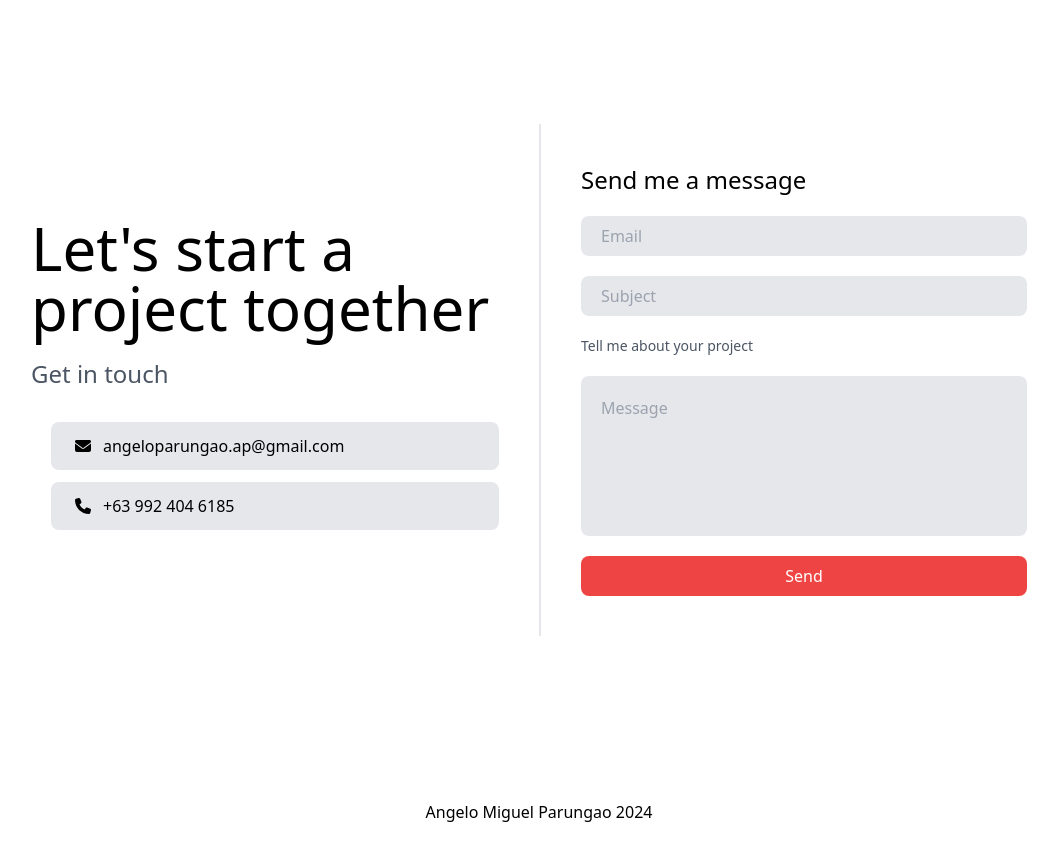
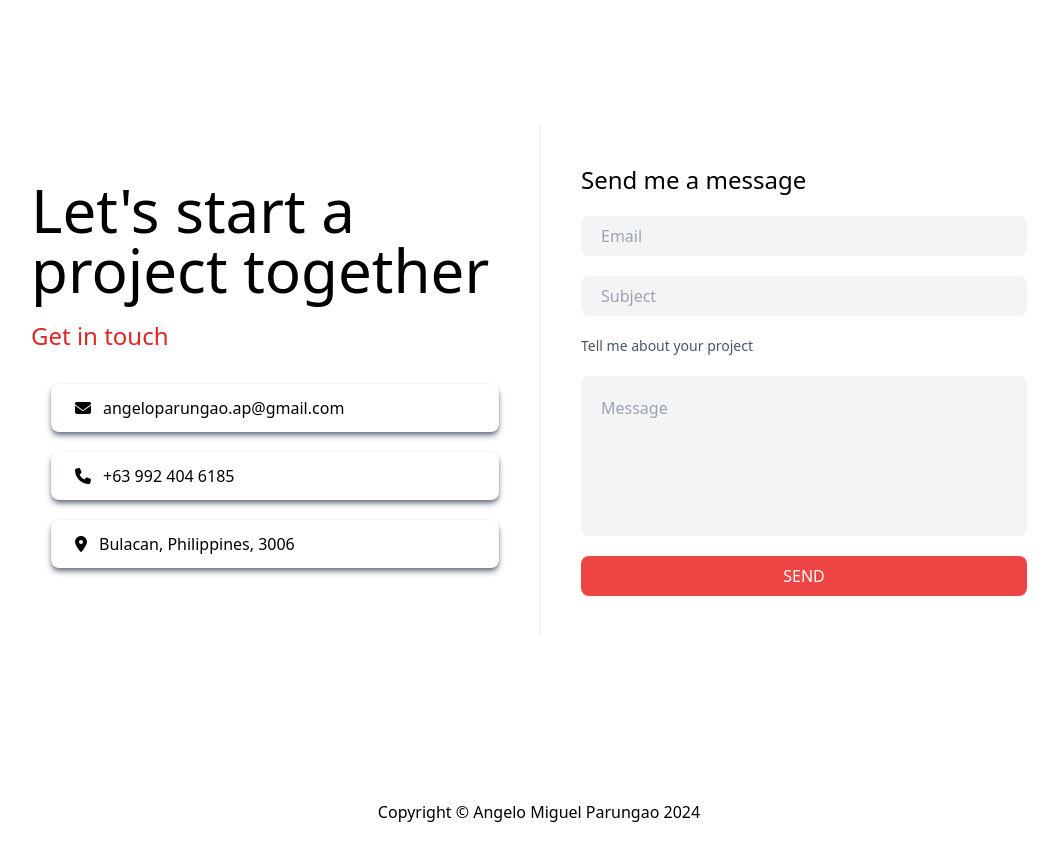
Before and after one commit to AngeloParungao/My-Porfolio, a React (Vite) app: page / in a window 1280 px wide. Shown: the part 1620-2464 px from the top of the page, without its empty margins (101-1159 px from the left). Built offline with nearby package versions, Linux system fonts and the light colour scheme.

Commit message:
Feat: UI

```diff
--- a/src/App.jsx
+++ b/src/App.jsx
@@ -14,7 +14,7 @@ import {
   faLinkedin,
 } from "@fortawesome/free-brands-svg-icons";
 
-import { faArrowDown, faEnvelope, faPhone } from "@fortawesome/free-solid-svg-icons";
+import { faArrowDown, faEnvelope, faLocationDot, faPhone } from "@fortawesome/free-solid-svg-icons";
 import Footer from "./components/Footer";
 
 function App() {
@@ -369,46 +369,62 @@ function App() {
           </section>
           <section id="contact" className="h-dvh w-full px-10 lg:px-28 xl:px-35 flex justify-center items-center">
               <Toaster position="bottom-right" reverseOrder={false}/>
-              <div className="w-full flex flex-col md:flex-row justify-center lg:items-center gap-10 md:gap-0">
+              <motion.div className="w-full flex flex-col md:flex-row justify-center lg:items-center gap-10 md:gap-0"
+                initial={{
+                  translateY: "10%",
+                  opacity: 0,
+                }}
+                whileInView={{
+                  translateY: 0,
+                  opacity: 1,
+                }}
+                transition={{
+                  duration: 1,
+                }}
+              >
                 <div className="md:w-1/2 flex flex-col justify-center gap-5 md:p-5">
                   <span className="text-4xl md:text-6xl font-medium">Let's start a project together</span>
-                  <span className="text-xl md:text-2xl text-gray-600 dark:text-gray-400">Get in touch</span>
-                  <div className="flex flex-col items-center gap-3 py-3 md:px-5">
-                    <div className="flex items-center w-full h-[3rem] bg-gray-200 dark:bg-black rounded-lg p-3 hover:cursor-pointer">
-                      <FontAwesomeIcon icon={faEnvelope} className="text-md p-3" />
-                      <span
-                        onClick={() => {
+                  <span className="text-xl md:text-2xl text-red-600 dark:text-gray-400">Get in touch</span>
+                  <div className="flex flex-col items-center gap-5 py-3 md:px-5">
+                    <div className="flex items-center w-full h-[3rem] shadow-md shadow-gray-500 dark:bg-black dark:shadow-gray-500 rounded-lg p-3 hover:cursor-pointer hover:transform hover:scale-105 transition duration-300" onClick={() => {
                           navigator.clipboard.writeText("angeloparungao.ap@gmail.com");
                           toast.success("Email copied to clipboard");
-                        }}
-                      >
+                        }}>
+                      <FontAwesomeIcon icon={faEnvelope} className="text-md p-3" />
+                      <span>
                         angeloparungao.ap@gmail.com
                       </span>
                     </div>
-                    <div className="flex items-center w-full h-[3rem] bg-gray-200 dark:bg-black rounded-lg p-3 hover:cursor-pointer">
-                      <FontAwesomeIcon icon={faPhone} className="text-md p-3" />
-                      <span
-                        onClick={() => {
+                    <div className="flex items-center w-full h-[3rem] shadow-md shadow-gray-500 dark:bg-black dark:shadow-gray-500 rounded-lg p-3 hover:cursor-pointer hover:transform hover:scale-105 transition duration-300" onClick={() => {
                           navigator.clipboard.writeText("+63 992 404 6185");
                           toast.success("Phone number copied to clipboard");
-                        }}
-                      >
+                        }}>
+                      <FontAwesomeIcon icon={faPhone} className="text-md p-3" />
+                      <span>
                         +63 992 404 6185
+                      </span>
+                    </div>
+                    <div className="flex items-center w-full h-[3rem] shadow-md shadow-gray-500 dark:bg-black dark:shadow-gray-500 rounded-lg p-3 hover:cursor-pointer hover:transform hover:scale-105 transition duration-300" onClick={() => {
+                      window.open("https://www.google.com/maps/search/?api=1&query=14.9542,120.8961", "_blank");
+                    }}>
+                      <FontAwesomeIcon icon={faLocationDot} className="text-md p-3" />
+                      <span>
+                        Bulacan, Philippines, 3006
                       </span>
                     </div>
                   </div>
                 </div>
-                <div className="flex flex-col justify-center md:w-1/2 pt-10 md:p-10 border-t-2 md:border-t-0 md:border-l-2 border-gray-200 dark:border-gray-600">
+                <div className="flex flex-col justify-center md:w-1/2 pt-10 md:p-10 border-t-2 md:border-t-0 md:border-l-2 border-gray-100 dark:border-gray-600">
                   <form action="" className="flex flex-col gap-5">
                     <span className="text-2xl font-medium">Send me a message</span>
-                    <input type="text" placeholder="Email" className="w-full h-[2.5rem] bg-gray-200 dark:bg-black rounded-lg pl-5 dark:placeholder:text-gray-500 focus:outline-black focus:dark:outline-white"/>
-                    <input type="text" placeholder="Subject" className="w-full h-[2.5rem] bg-gray-200 dark:bg-black rounded-lg pl-5 dark:placeholder:text-gray-500 focus:outline-black focus:dark:outline-white"/>
+                    <input type="text" placeholder="Email" className="w-full h-[2.5rem] bg-gray-100 dark:bg-black rounded-lg pl-5 dark:placeholder:text-gray-500 focus:outline-black focus:dark:outline-white"/>
+                    <input type="text" placeholder="Subject" className="w-full h-[2.5rem] bg-gray-100 dark:bg-black rounded-lg pl-5 dark:placeholder:text-gray-500 focus:outline-black focus:dark:outline-white"/>
                     <label htmlFor="Message" className="text-sm text-gray-600 dark:text-gray-400">Tell me about your project</label>
-                    <textarea placeholder="Message" id="Message" className="w-full h-[10rem] bg-gray-200 dark:bg-black rounded-lg p-5 resize-none dark:placeholder:text-gray-500 focus:outline-black focus:dark:outline-white"/>
-                    <button className="w-full h-[2.5rem] bg-red-500 rounded-lg text-white">Send</button>
+                    <textarea placeholder="Message" id="Message" className="w-full h-[10rem] bg-gray-100 dark:bg-black rounded-lg p-5 resize-none dark:placeholder:text-gray-500 focus:outline-black focus:dark:outline-white"/>
+                    <button className="w-full h-[2.5rem] bg-red-500 rounded-lg text-white hover:bg-red-600">SEND</button>
                   </form>
                 </div>
-              </div>
+              </motion.div>
           </section>
           <Footer />
         </div>
--- a/src/components/Footer.jsx
+++ b/src/components/Footer.jsx
@@ -3,7 +3,7 @@ import React from 'react'
 function Footer() {
   return (
     <div className='flex flex-col justify-center items-center w-full h-16'>
-      Angelo Miguel Parungao 2024
+      Copyright © Angelo Miguel Parungao 2024
     </div>
   )
 }
```
